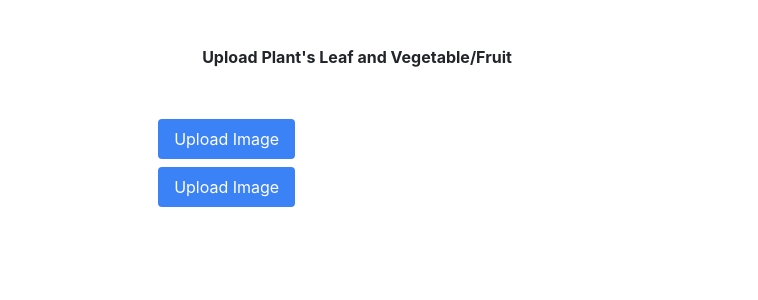
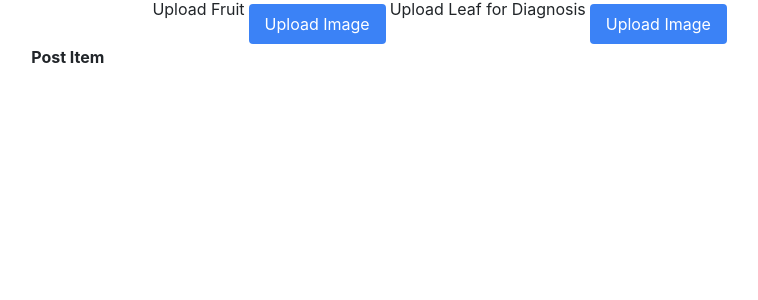
Before and after one commit to blueputty01/ai-farming-client, a React app: page /post in a window 1280 px wide. Shown: the top 300 px of the page, without its empty margins (283-1041 px from the left). Built offline with nearby package versions, Linux system fonts and the light colour scheme; the HTML template or start-up script is replaced by a standard one.

Commit message:
lift state

```diff
--- a/src/pages/diagnose/index.tsx
+++ b/src/pages/diagnose/index.tsx
@@ -1,8 +1,18 @@
 import '../../index.css';
 import UploadButton from '../../shared/components/Upload';
 import Navigate from '../../shared/components/Navigation';
+import Server from '../../shared/api';
+import { useState } from 'react';
 
 export default function Diagnose() {
+  const s = new Server();
+  const [res, setRes] = useState({ data: '' });
+
+  const fileHandler = async (data: FormData) => {
+    const r = await s.getLeaf(data);
+    setRes(r);
+  };
+
   return (
     <main className="flex-col text-center">
       <Navigate title="Diagnose"></Navigate>
@@ -10,7 +20,9 @@ export default function Diagnose() {
         Upload an image of the fruit or its leaves in order to diagnose any
         potential diseases
       </h1>
-      <UploadButton mode={'predict'}></UploadButton>
+      <UploadButton fileHandler={fileHandler}></UploadButton>
+
+      <div className="result">{res.data}</div>
     </main>
   );
 }
--- a/src/pages/post/index.tsx
+++ b/src/pages/post/index.tsx
@@ -1,12 +1,39 @@
 import UploadButton from '../../shared/components/Upload';
 import Navigate from '../../shared/components/Navigation';
+import { useState } from 'react';
+import Server from '../../shared/api';
 
 export default function Post() {
+  const s = new Server();
+
+  const [classify, setClassify] = useState({ data: '' });
+  const [diagnosis, setDiagnosis] = useState({ data: '' });
+
+  const classifyHandler = async (data: FormData) => {
+    const r = await s.getLeaf(data);
+    setClassify(r);
+  };
+
+  const diagnoseHandler = async (data: FormData) => {
+    const r = await s.getLeaf(data);
+    setDiagnosis(r);
+  };
+
   return (
-    <main>
-      <Navigate title="Upload Plant's Leaf and Vegetable/Fruit"></Navigate>
-      <UploadButton className="p-1" mode={'predict'}></UploadButton>
-      <UploadButton className="p-1" mode={'upload'}></UploadButton>
+    <main className="flex">
+      <Navigate title="Post Item"></Navigate>
+      <h1>Upload Fruit</h1>
+      <UploadButton
+        className="p-1"
+        fileHandler={classifyHandler}
+      ></UploadButton>
+      <div className="result">{classify.data}</div>
+      <h1>Upload Leaf for Diagnosis</h1>
+      <UploadButton
+        className="p-1"
+        fileHandler={diagnoseHandler}
+      ></UploadButton>
+      <div className="result">{diagnosis.data}</div>
     </main>
   );
 }
--- a/src/shared/api.ts
+++ b/src/shared/api.ts
@@ -19,15 +19,15 @@ const getPrediction = (file: FormData, api: string) => {
     headers: {
       'Content-Type': 'multipart/form-data',
     },
-  }) as unknown as string;
+  });
 };
 
 class Server {
-  getLeaf(file: FormData): string {
+  getLeaf(file: FormData): Promise<any> {
     return getPrediction(file, 'leaves');
   }
 
-  getFruit(file: FormData): string {
+  getFruit(file: FormData): Promise<any> {
     return getPrediction(file, 'fruit');
   }
 
--- a/src/shared/components/Upload.tsx
+++ b/src/shared/components/Upload.tsx
@@ -1,17 +1,12 @@
-import { useRef, useState } from 'react';
-import Server from '../api';
+import { useRef } from 'react';
 
 interface UploadTypes {
-  mode: 'upload' | 'predict';
   className?: string;
+  fileHandler: (data: FormData) => void;
 }
 
 export default function Upload(props: UploadTypes) {
-  const s = new Server();
-
   const inputFile = useRef(null);
-
-  const [res, setRes] = useState({ data: '' });
 
   const onFileUpload = async (event: React.FormEvent<HTMLInputElement>) => {
     const target = event.target as HTMLInputElement;
@@ -20,21 +15,7 @@ export default function Upload(props: UploadTypes) {
     const data = new FormData();
     data.append('file', selectedFile, selectedFile.name);
 
-    let res = 'none';
-
-    switch (props.mode) {
-      case 'upload':
-        res = await s.postItem(data);
-        break;
-      case 'predict':
-        res = await s.getLeaf(data);
-        break;
-      default:
-        res = 'none';
-    }
-
-    setRes(res);
-    console.log(res);
+    props.fileHandler(data);
   };
 
   const onButtonClick = () => {
@@ -54,7 +35,6 @@ export default function Upload(props: UploadTypes) {
       <button onClick={onButtonClick} className="button button-blue">
         Upload Image
       </button>
-      <div className="result">{res.data.toString()}</div>
     </div>
   );
 }
```
